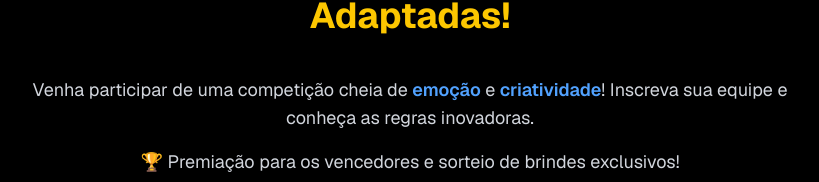
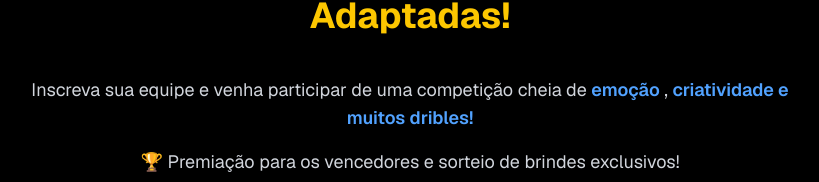
Before and after one commit to HenriqueBaetaLeite/x3, a Next.js app: page / in a window 1280 px wide. Shown: the part 389-571 px from the top of the page, without its empty margins (230-1049 px from the left). Built offline with nearby package versions, Linux system fonts and the light colour scheme.

Commit message:
muda texto no app

```diff
--- a/src/app/page.tsx
+++ b/src/app/page.tsx
@@ -22,10 +22,11 @@ export default function Home() {
 
         <div className="text-gray-300 text-lg space-y-4">
           <p>
-            Venha participar de uma competição cheia de{" "}
-            <span className="text-blue-400 font-semibold">emoção</span> e{" "}
-            <span className="text-blue-400 font-semibold">criatividade</span>!
-            Inscreva sua equipe e conheça as regras inovadoras.
+            Inscreva sua equipe e venha participar de uma competição cheia de{" "}
+            <span className="text-blue-400 font-semibold">emoção</span> ,{" "}
+            <span className="text-blue-400 font-semibold">
+              criatividade e muitos dribles!
+            </span>
           </p>
 
           <p>
```
